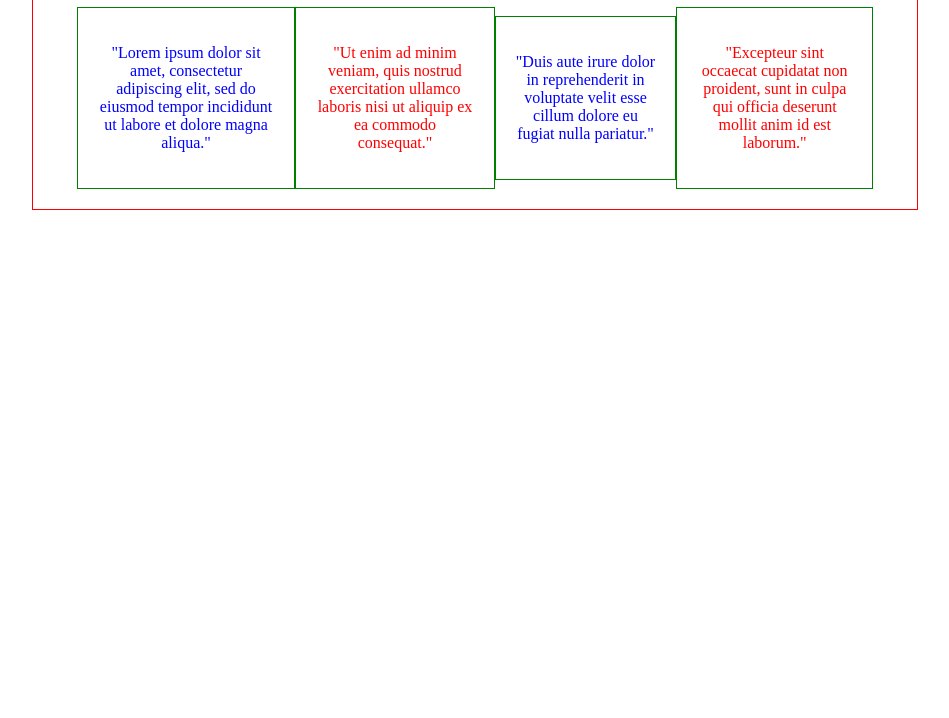
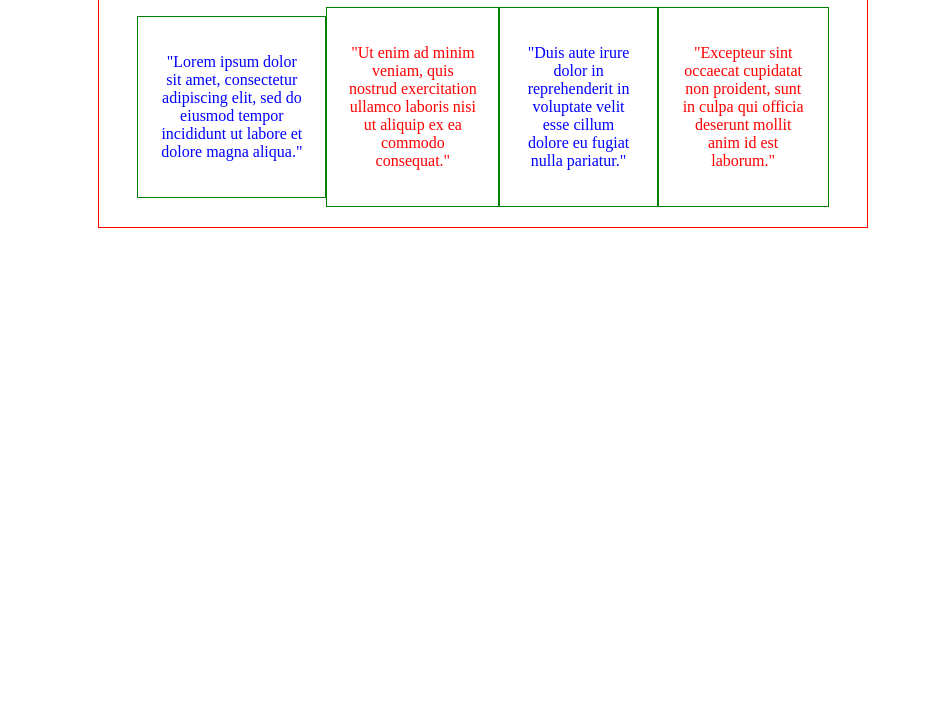
Before and after one commit to NurettinDemirhan/sass_exercise_1-variables_nesting, a plain HTML site: page index.html in a window 1280 px wide. Shown: the part 82-800 px from the top of the page, without its empty margins (165-1114 px from the left). Drawn offline with Linux system fonts and the light colour scheme.

Commit message:
fixed a little thing

```diff
--- a/style.scss
+++ b/style.scss
@@ -2,13 +2,14 @@ body {
     justify-content: center;
     align-items: center;
     display: flex;
+    width: 100%;
     div {
         display: flex;
         border: 1px solid red;
         justify-content: center;
         flex-direction: column;
         align-items: center;
-        width: 70%;
+        width: 60%;
         h1 {
             color: green;
             text-decoration: underline solid blue;
```
Also changed, not shown: style.css, 1 other file.
